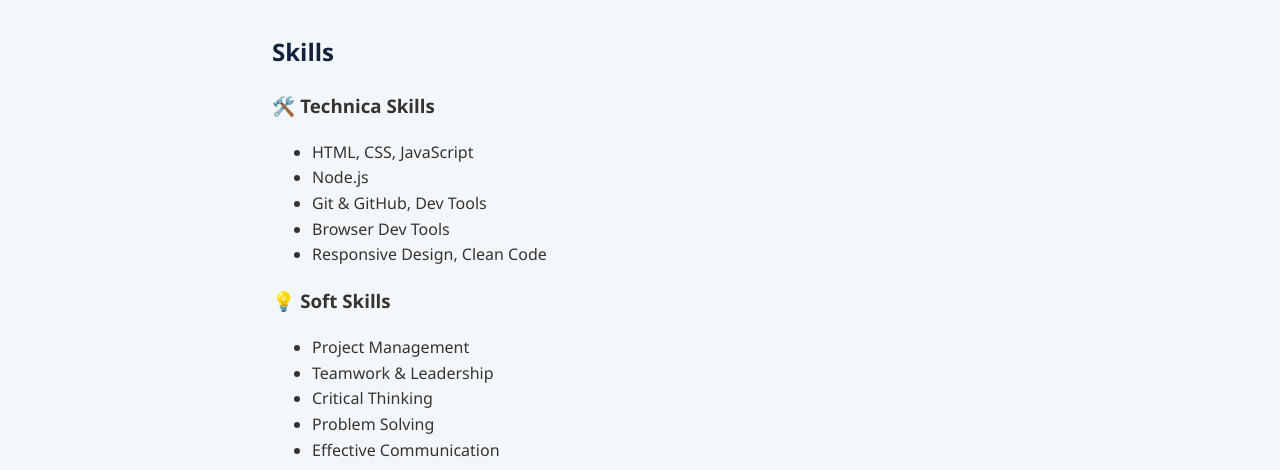
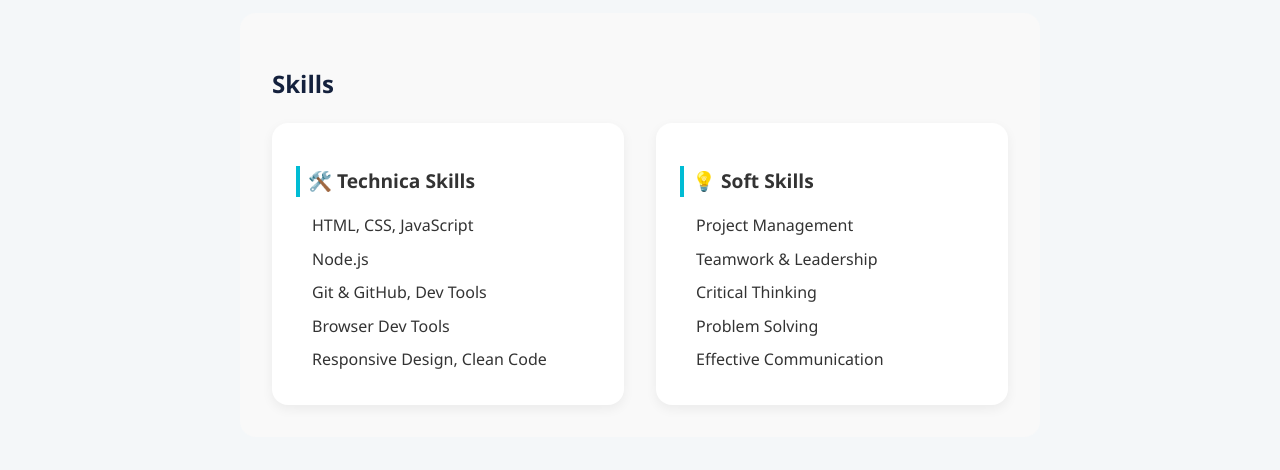
Before and after one commit to ShaunK79/ThisDevIsOpen, a plain HTML site: page public/index.html in a window 1280 px wide. Shown: the part 461-931 px from the top of the page. Drawn offline with Linux system fonts and the light colour scheme; files that its build step writes are made by us from their sources; files whose address does not match are found by name.

Commit message:
styling of skills section, columns

```diff
--- a/public/styles.css
+++ b/public/styles.css
@@ -57,12 +57,52 @@ h2 {
     font-size: 2rem;
 }
 
-.skills-grid {
-    display: grid;
-    grid-template-columns: repeat(auto-fit, minmax(200px, 1fr));
-    gap: 1rem;
+#skills {
+    padding: 2rem;
+    background-color: #f9f9f9;
+    border-radius: 1rem;
     margin-top: 1rem;
 }
+
+.skills-wrapper {
+    display: flex;
+    flex-wrap: wrap;
+    gap: 2rem;
+    justify-content: space-between;
+}
+
+.skills-column {
+    flex: 1 1 300px;
+    background-color: #fff;
+    padding: 1.5rem;
+    border-radius: 1rem;
+    box-shadow: 0 4px 12px rgba(0,0,0,0.06);
+    transition: transform 0.3s ease;
+}
+
+.skills-column:hover {
+    transform: translate(-5px);
+}
+
+.skills-column h3 {
+    font-size: 1.2rem;
+    margin-bottom: 1rem;
+    color: #333;
+    border-left: 4px solid #00bcd4;
+    padding-left: 0.5rem;
+}
+
+.skills-column ul {
+    list-style: none;
+    padding: 0;
+    margin: 0;
+}
+.skills-column li {
+    margin-bottom: 0.5rem;
+    padding-left: 1rem;
+    position: relative;
+}
+
 
 form {
     display: flex;
```
